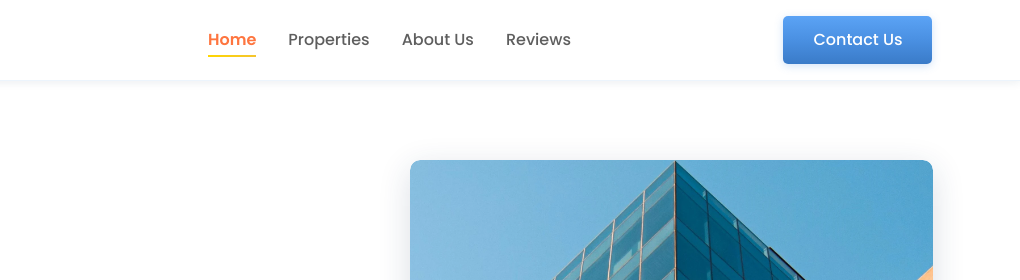
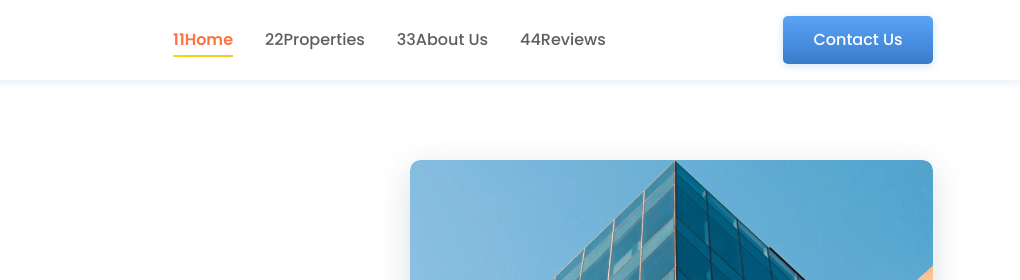
Before and after one commit to MaksimCH-afk/rubi, a plain HTML site: page index.html in a window 1280 px wide. Shown: the top 280 px of the page, 260-1280 px from the left. Drawn offline with nearby package versions, Linux system fonts and the light colour scheme.

Commit message:
second commit

```diff
--- a/index.html
+++ b/index.html
@@ -28,16 +28,16 @@
       <nav class="header__nav">
         <ul class="header__nav-list">
           <li class="header__nav-item">
-            <a href="#home" class="header__nav-link">Home</a>
+            <a href="#home" class="header__nav-link">11Home</a>
           </li>
           <li class="header__nav-item">
-            <a href="#properties" class="header__nav-link">Properties</a>
+            <a href="#properties" class="header__nav-link">22Properties</a>
           </li>
           <li class="header__nav-item">
-            <a href="#about" class="header__nav-link">About Us</a>
+            <a href="#about" class="header__nav-link">33About Us</a>
           </li>
           <li class="header__nav-item">
-            <a href="#reviews" class="header__nav-link">Reviews</a>
+            <a href="#reviews" class="header__nav-link">44Reviews</a>
           </li>
         </ul>
       </nav>
```
